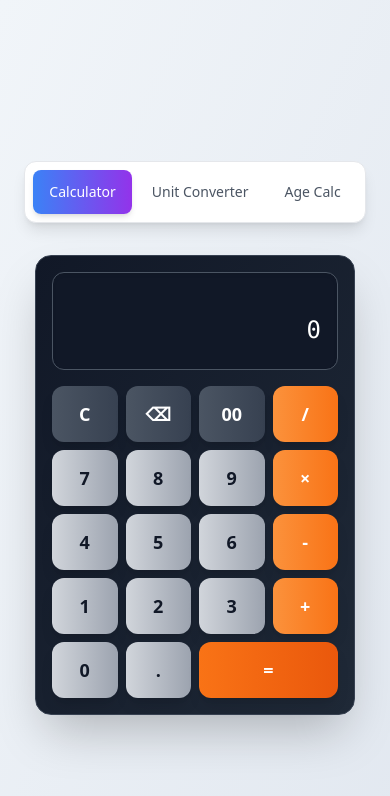
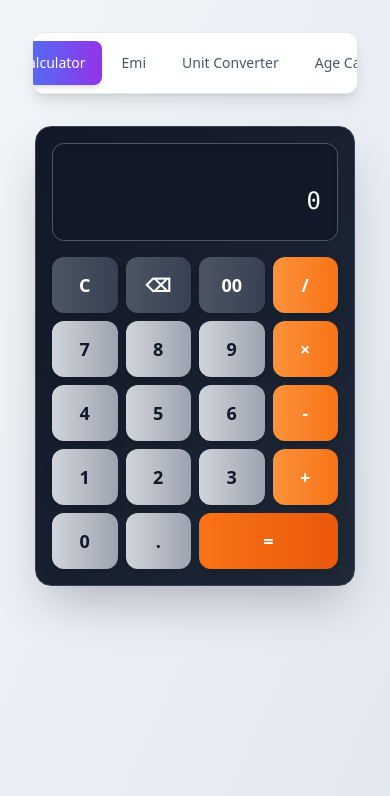
Before and after one commit to codingdestro/calculator, a React (Vite) app: page / in a window 390 px wide. Shown: the top 796 px of the page. Built offline with nearby package versions, Linux system fonts and the light colour scheme.

Commit message:
add: made ToggleBar responsive and scrollable

```diff
--- a/src/App.tsx
+++ b/src/App.tsx
@@ -2,15 +2,17 @@ import Calculator from "./components/calculator";
 import ToggleBar from "./components/ToggleBar";
 import UnitConverter from "./components/converter";
 import AgeCalc from "./components/age_calc";
+import Emi from "./components/emi";
 
-const Components = ["calculator", "unit converter", "age calc"];
+const Components = ["calculator","emi", "unit converter", "age calc"];
 
 const App = () => {
   return (
-    <div className="min-h-screen bg-gradient-to-br from-slate-100 to-slate-200 py-4 sm:py-8 px-4">
+    <div className="min-h-screen bg-gradient-to-br from-slate-100 to-slate-200 py-4 sm:py-8 px-4 ">
       <div className="container mx-auto max-w-4xl">
         <ToggleBar elements={Components}>
           <Calculator />
+          <Emi/>
           <UnitConverter />
           <AgeCalc />
         </ToggleBar>
--- a/src/components/ToggleBar.tsx
+++ b/src/components/ToggleBar.tsx
@@ -13,15 +13,16 @@ const ToggleBar = ({ children, elements }: Props) => {
   };
 
   return (
-    <div className="flex flex-col items-center justify-center gap-8 p-4 sm:p-6 min-h-screen">
-      <div className="flex items-center gap-1 bg-white rounded-xl p-2 shadow-lg border border-gray-200 overflow-x-auto scrollbar-hide min-w-fit max-w-full">
+    <div className="flex flex-col items-center gap-8 p-4 sm:p-6 min-h-screen">
+      <div className="flex items-center justify-center gap-1 bg-white rounded-xl p-2 shadow-lg border border-gray-200 overflow-x-auto scrollbar-hide w-full max-w-screen-2xl">
         {elements.map((ele: string, idx: number) => (
           <button
             key={idx}
             className={`px-4 sm:px-6 py-3 whitespace-nowrap rounded-lg font-medium text-sm sm:text-base transition-all duration-200 capitalize
-              ${currentChild === idx
-                ? "bg-gradient-to-r from-blue-500 to-purple-600 text-white shadow-md"
-                : "text-gray-600 hover:text-gray-800 hover:bg-gray-100"
+              ${
+                currentChild === idx
+                  ? "bg-gradient-to-r from-blue-500 to-purple-600 text-white shadow-md"
+                  : "text-gray-600 hover:text-gray-800 hover:bg-gray-100"
               }`}
             onClick={() => onChangeElement(idx)}
           >
@@ -30,9 +31,7 @@ const ToggleBar = ({ children, elements }: Props) => {
         ))}
       </div>
 
-      <div className="w-full flex justify-center">
-        {children[currentChild]}
-      </div>
+      <div className="w-full flex justify-center">{children[currentChild]}</div>
     </div>
   );
 };
--- /dev/null
+++ b/src/components/emi/index.tsx
@@ -0,0 +1,5 @@
+const Index = () => {
+  return <div>Index</div>;
+};
+
+export default Index;
```
